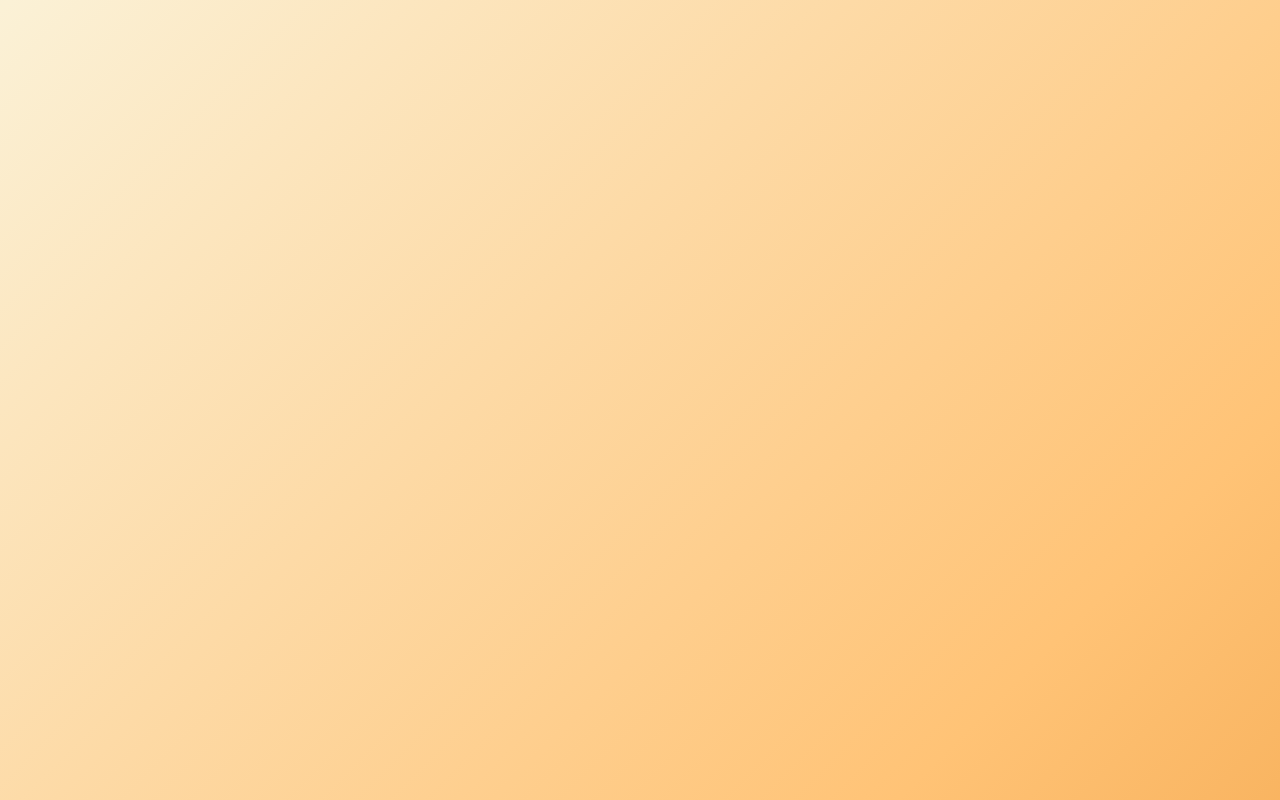
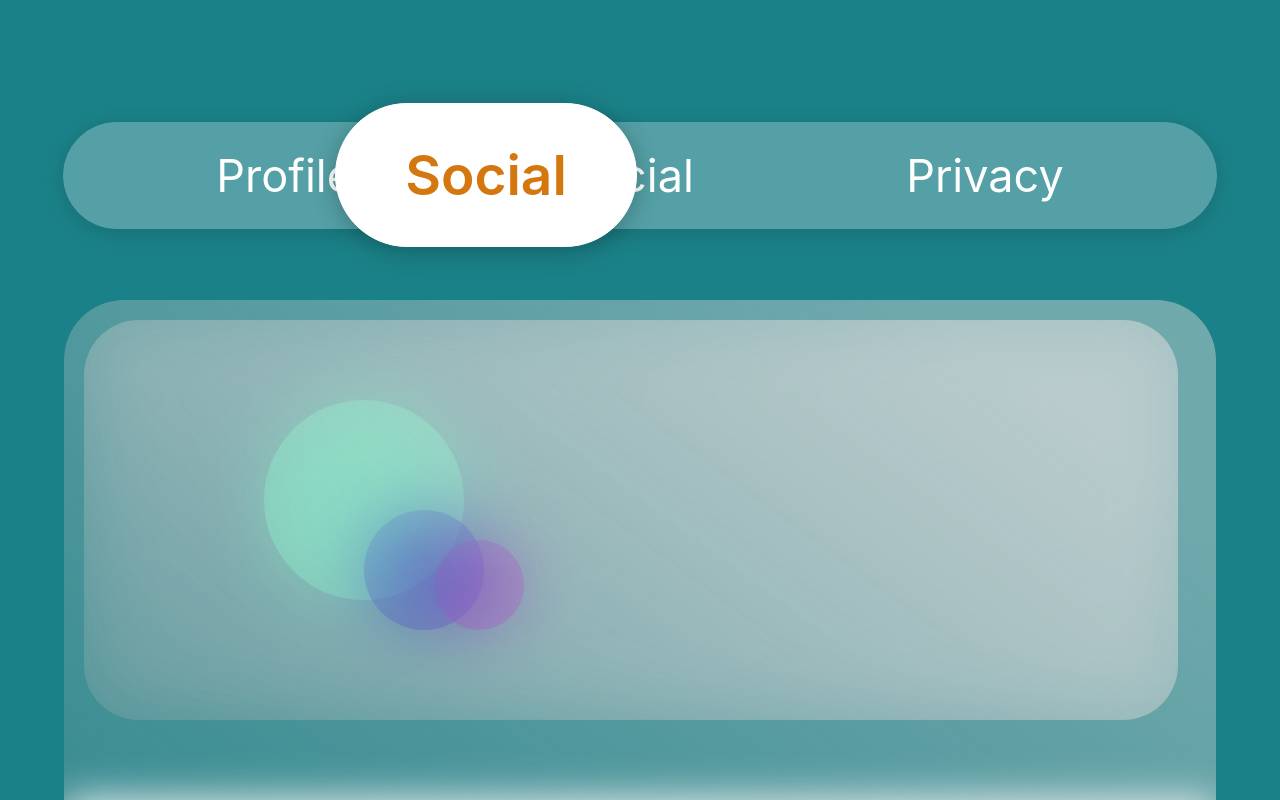
Before and after one commit to Anabela-Lima/capstone_frontend, a React (Create React App) app: page / in a window 1280 px wide. Before the commit this address had no page. Shown: the top 800 px of the page. Built offline with nearby package versions, Linux system fonts and the light colour scheme.

Commit message:
combined files

```diff
--- a/public/index.html
+++ b/public/index.html
@@ -1,5 +1,5 @@
 <!DOCTYPE html>
-<html id="background1">
+<html>
   <style>
     @import url('https://fonts.googleapis.com/css2?family=Inter:wght@100&display=swap');
   </style>
--- a/src/App.css
+++ b/src/App.css
@@ -1,4 +1,10 @@
 /* General CSS Page / Colour Design */
+
+
+#root {
+  height: 100vh;
+  width: 100vw;
+}
 
 @keyframes AnimateBG {
   0%{background-position:0% 50%}
--- a/src/App.js
+++ b/src/App.js
@@ -3,18 +3,24 @@ import { BrowserRouter, Routes, Route, Link } from 'react-router-dom';
 import Home from './components/Home';
 import Landing from './components/Landing';
 import LogIn from './components/LogIn';
+import MainPage from './components/MainPage/MainPage';
+import MainCarousel from './components/MainCarousel/MainCarousel';
 
 function App() {
   return (
     <>
-      <BrowserRouter>
-        <Routes>
-          <Route path="/LogIn" element={<LogIn />} />
-          <Route path="/Home" element={<Home/>} />
-        </Routes>
-      </BrowserRouter>
+      {/* <MainCarousel /> */}
+      <MainPage />
     </>
   );
 }
 
 export default App;
+
+
+// <BrowserRouter>
+//         <Routes>
+//           <Route path="/LogIn" element={<LogIn />} />
+//           <Route path="/Home" element={<Home/>} />
+//         </Routes>
+//       </BrowserRouter>
```
Also changed, not shown: src/components/MainCarousel/MainCarousel.js (+5 -5 lines).
